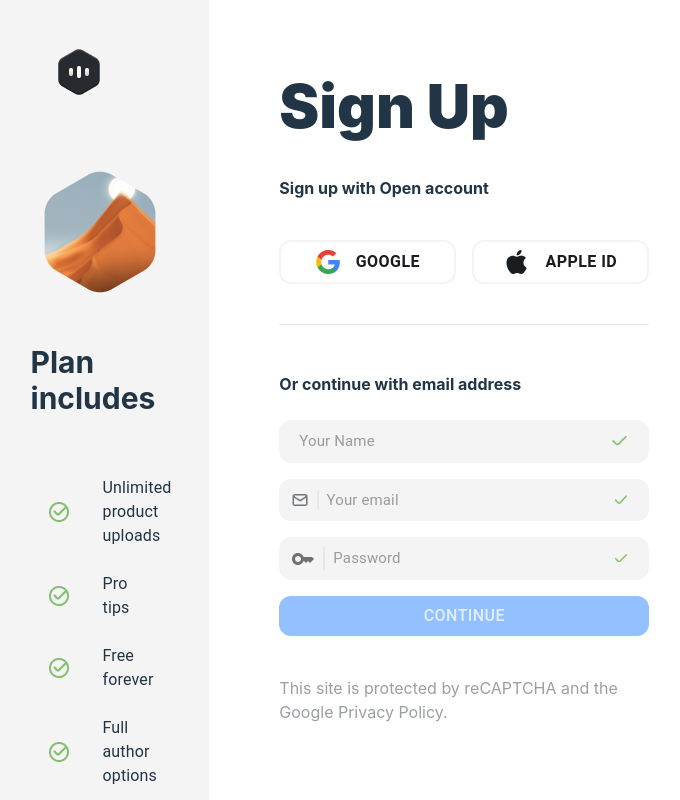
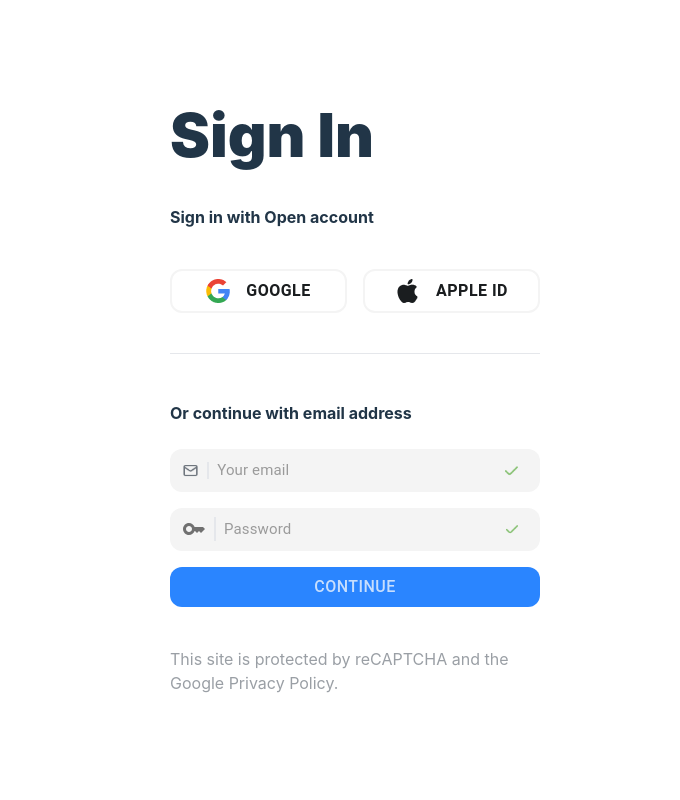
Before and after one commit to xuanquocc/bigProject-react-ts, a React (Vite) app in the folder client/: page / in a window 1280 px wide. Shown: the whole page, without its empty margins (285-965 px from the left). Built offline with nearby package versions, Linux system fonts and the light colour scheme.

Commit message:
feat: login with authen

```diff
--- a/client/jest.config.ts
+++ b/client/jest.config.ts
@@ -6,6 +6,6 @@ export default {
     // process `*.tsx` files with `ts-jest`
     },
     moduleNameMapper: {
-        "\\.(gif|ttf|eot|svg|png)$": "<rootDir>/src/test/__mocks__/fileMock.ts"
+        "\\.(gif|ttf|eot|svg|png|css|jpg)$": "<rootDir>/src/test/__mocks__/fileMock.ts"
     },
 }
--- a/client/src/App.tsx
+++ b/client/src/App.tsx
@@ -1,26 +1,45 @@
-import { Routes, Route } from 'react-router-dom'
-import { ReactQueryDevtools } from '@tanstack/react-query-devtools'
-import './App.css'
-import { publicRoutes } from './routes'
-import { ThemeProvider } from '@mui/material'
-import theme from './assets/themes/colors'
+import { useEffect, useState } from "react";
+import { Routes, Route, Navigate } from "react-router-dom";
+import { ReactQueryDevtools } from "@tanstack/react-query-devtools";
+import "./App.css";
+import { privateRoutes, publicRoutes } from "./routes";
+import { ThemeProvider } from "@mui/material";
+import theme from "./assets/themes/colors";
+
+function isUserLoggedIn() {
+  const token = localStorage.getItem("token")
+  console.log("hello",token)
+  return !!token;
+}
 
 function App() {
+  const [isLoggedIn, setIsLoggedIn] = useState(isUserLoggedIn());
+
+  useEffect(() => {
+    window.addEventListener("storage", () => {
+      setIsLoggedIn(isUserLoggedIn());
+    })
+  }, [isUserLoggedIn,window]);
 
   return (
     <ThemeProvider theme={theme}>
-      <div className='md:container mx-auto'>
-      <ReactQueryDevtools initialIsOpen={false}/>
-      <Routes>
-        {publicRoutes.map((route, index) => {
-          const Page = route.component
-          return <Route key={index} path={route.path} element={<Page />} />
-        })}
-      </Routes>
-    </div>
+      <div className="md:container mx-auto">
+        <ReactQueryDevtools initialIsOpen={false} />
+        <Routes>
+          {publicRoutes.map((route, index) => (
+            <Route key={index} path={route.path} element={<route.component />} />
+          ))}
+          {privateRoutes.map((route, index) => (
+            <Route
+              key={index}
+              path={route.path}
+              element={isLoggedIn ? <route.component /> : <Navigate to="/" />}
+            />
+          ))}
+        </Routes>
+      </div>
     </ThemeProvider>
-
-  )
+  );
 }
 
-export default App
+export default App;
--- /dev/null
+++ b/client/src/api/fetchUser.ts
@@ -0,0 +1,27 @@
+import { User, UserLoginform } from "../types/users.type";
+import http from "../utils/http";
+
+export const fetchUser = async () => {
+  try {
+    const response = await http.get<User[]>("/api/users");
+    return response.data;
+  } catch (error) {
+    console.log("fetch user fail", error);
+    throw error;
+  }
+};
+
+export const loginUser = async (user: UserLoginform) => {
+  const userLogin = {
+    identifier: user.identifier,
+    password: user.password,
+  }
+    try {
+      const response = await http.post<UserLoginform>("/api/auth/local", userLogin);
+      console.log("hi",response.data)
+      return response.data;
+    } catch (error) {
+      console.log("sign in fail", error);
+      throw error;
+    }
+  };
--- /dev/null
+++ b/client/src/pages/HomePage/index.tsx
@@ -0,0 +1,14 @@
+import * as React from 'react';
+
+export interface IAppProps {
+}
+
+export function HomePage (props: IAppProps) {
+  return (
+    <div>
+
+    </div>
+  );
+}
+
+export default HomePage
--- a/client/src/pages/Login/index.tsx
+++ b/client/src/pages/Login/index.tsx
@@ -1,38 +1,36 @@
-import { useEffect, useState } from "react";
+import { useState } from "react";
 import { ChangeEvent } from "react";
 import { Tag } from "../../components/common/Tag";
 import { Button } from "../../components/common/Button";
 import { Input } from "../../components/common/Input";
 import google from "../../assets/icon/google.png";
 import apple from "../../assets/icon/Apple.png";
-import Sidebar from "../../components/modules/sidebarLogin";
 import { useNavigate } from "react-router-dom";
-import { FormErrors, User } from "../../types/users.type";
-import { registerUser } from "../../api/registerApi";
+import { FormErrors, UserLoginform } from "../../types/users.type";
 import { useMutation } from "@tanstack/react-query";
-import { validateAuthen } from "../../utils/AuthenValidate";
+import { validateFormLogin } from "../../utils/AuthenValidate";
+import { loginUser } from "../../api/fetchUser";
 
-const initialUser: User = {
-  username: "",
-  email: "",
+const initialUser: UserLoginform = {
+  identifier: "",
   password: "",
 };
 const Login = () => {
   const [user, setUser] = useState(initialUser);
   const [formErrors, setFormErrors] = useState<FormErrors>({});
-  const [isDisable, setisDisable] = useState(true);
+
   const navigate = useNavigate();
 
   const handleChange = ({ target }: ChangeEvent<HTMLInputElement>) => {
     const { name, value } = target;
 
-    setUser((prevUser: User) => ({
+    setUser((prevUser: UserLoginform) => ({
       ...prevUser,
       [name]: value,
     }));
 
     const updatedUser = { ...user, [name]: value };
-    const errors = validateAuthen(updatedUser);
+    const errors = validateFormLogin(updatedUser);
     console.log(errors);
     setFormErrors((prevErrors) => ({
       ...prevErrors,
@@ -41,26 +39,24 @@ const Login = () => {
   };
 
   const { mutate } = useMutation({
-    mutationFn: (user: User) => {
-      return registerUser(user);
+    mutationFn: (user: UserLoginform) => {
+      return loginUser(user);
+    },
+    onSuccess: (data) => {
+      window.localStorage.setItem("token", data.jwt || "");
+      window.dispatchEvent(new Event("storage"));
+
+      navigate("/home");
     },
   });
 
-  useEffect(() => {
-    const isFormValid = Object.values(formErrors).every((error) => !error);
-    const isUserNotEmpty = Object.values(user).every(
-      (value) => value.trim() !== ""
-    );
-    console.log(isUserNotEmpty);
-    setisDisable(!isFormValid || !isUserNotEmpty);
-  }, [formErrors, user]);
-
-  const handleSignup = async () => {
+  const handleSignIn = async () => {
     try {
-      mutate(user);
-      navigate("/register");
+      if (user.identifier && user.password) {
+        mutate(user);
+      }
     } catch (error) {
-      console.log(error);
+      console.error("Error:", error);
     }
   };
 
@@ -77,14 +73,11 @@ const Login = () => {
 
   return (
     <div className="wrapp flex flex-row">
-      <div className="sidebar mobile:hidden tablet:block ">
-        <Sidebar title="Plan includes" />
-      </div>
       <div className="content mobile:flex-1">
-        <h2 className="text-start text-6xl font-black">Sign Up</h2>
+        <h2 className="text-start text-6xl font-black">Sign In</h2>
 
         <div className="socialLabel text-start my-10">
-          <b>Sign up with Open account</b>
+          <b>Sign in with Open account</b>
         </div>
 
         <div className="social flex gap-4 flex-row">
@@ -101,23 +94,12 @@ const Login = () => {
 
         <form action="" className="form-signup flex gap-4 flex-col">
           <Input
-            isTrue={!formErrors.username}
-            isError={!!formErrors.username}
-            formError={formErrors.username}
-            name="username"
-            onChange={handleChange}
-            value={user.username}
-            type="text"
-            className="w-100"
-            placeholder="Your Name"
-          />
-          <Input
             isTrue={!formErrors.email}
             isError={!!formErrors.email}
             formError={formErrors.email}
-            name="email"
+            name="identifier"
             onChange={handleChange}
-            value={user.email}
+            value={user.identifier}
             type="email"
             className="w-100"
             placeholder="Your email"
@@ -138,9 +120,9 @@ const Login = () => {
             variant={"contained"}
             kind={"primary"}
             text={"Continue"}
-            disabled={isDisable}
+            disabled={false}
             type="submit"
-            onClick={handleSignup}
+            onClick={handleSignIn}
           />
         </form>
 
--- a/client/src/pages/Register/register.css
+++ b/client/src/pages/Register/register.css
@@ -1,4 +1,3 @@
-
 .wrapp{
     min-width: 370px;
     height: 100vh;
--- a/client/src/routes/index.tsx
+++ b/client/src/routes/index.tsx
@@ -1,5 +1,6 @@
 import Login from "../pages/Login"
 import Register from "../pages/Register"
+import HomePage from "../pages/HomePage"
 
 export const publicRoutes = [
     {path: '/', component: Login},
@@ -7,5 +8,5 @@ export const publicRoutes = [
 ]
 
 export const  privateRoutes = [
-
+    {path: '/home', component: HomePage},
 ]
--- a/client/src/utils/AuthenValidate.ts
+++ b/client/src/utils/AuthenValidate.ts
@@ -1,4 +1,4 @@
-import { User } from "../types/users.type";
+import { User, UserLoginform } from "../types/users.type";
 
 
 export const validateAuthen = (values:User) => {
@@ -6,7 +6,7 @@ export const validateAuthen = (values:User) => {
     const regex = /^[^\s@]+@[^\s@]+\.[^\s@]{2,}$/i;
     const passwordRegex = /^(?=.*[A-Z])(?=.*[0-9])(?=.*[!@#$%^&*()_+{}|:"<>?]).{8,}$/;
 
-    if (!values.username) {
+    if ( !values.username) {
       errors.username = "Username is required!";
     }
     if (!values.email) {
@@ -21,3 +21,20 @@ export const validateAuthen = (values:User) => {
     }
     return errors;
   };
+
+  export const validateFormLogin = (values: UserLoginform) => {
+    const errors: Record<string, string> = {};
+    const regex = /^[^\s@]+@[^\s@]+\.[^\s@]{2,}$/i;
+
+    if (!values.identifier) {
+      errors.email = "Email is required!";
+    } else if (!regex.test(values.identifier)) {
+      errors.email = "Invalid email format!";
+    }
+
+    if (!values.password) {
+      errors.password = "Password is required!";
+    }
+
+    return errors;
+  };
```
Also changed, not shown: client/src/types/users.type.ts (+6 -2 lines), 2 other files (tests, documents, lock files or other folders).
